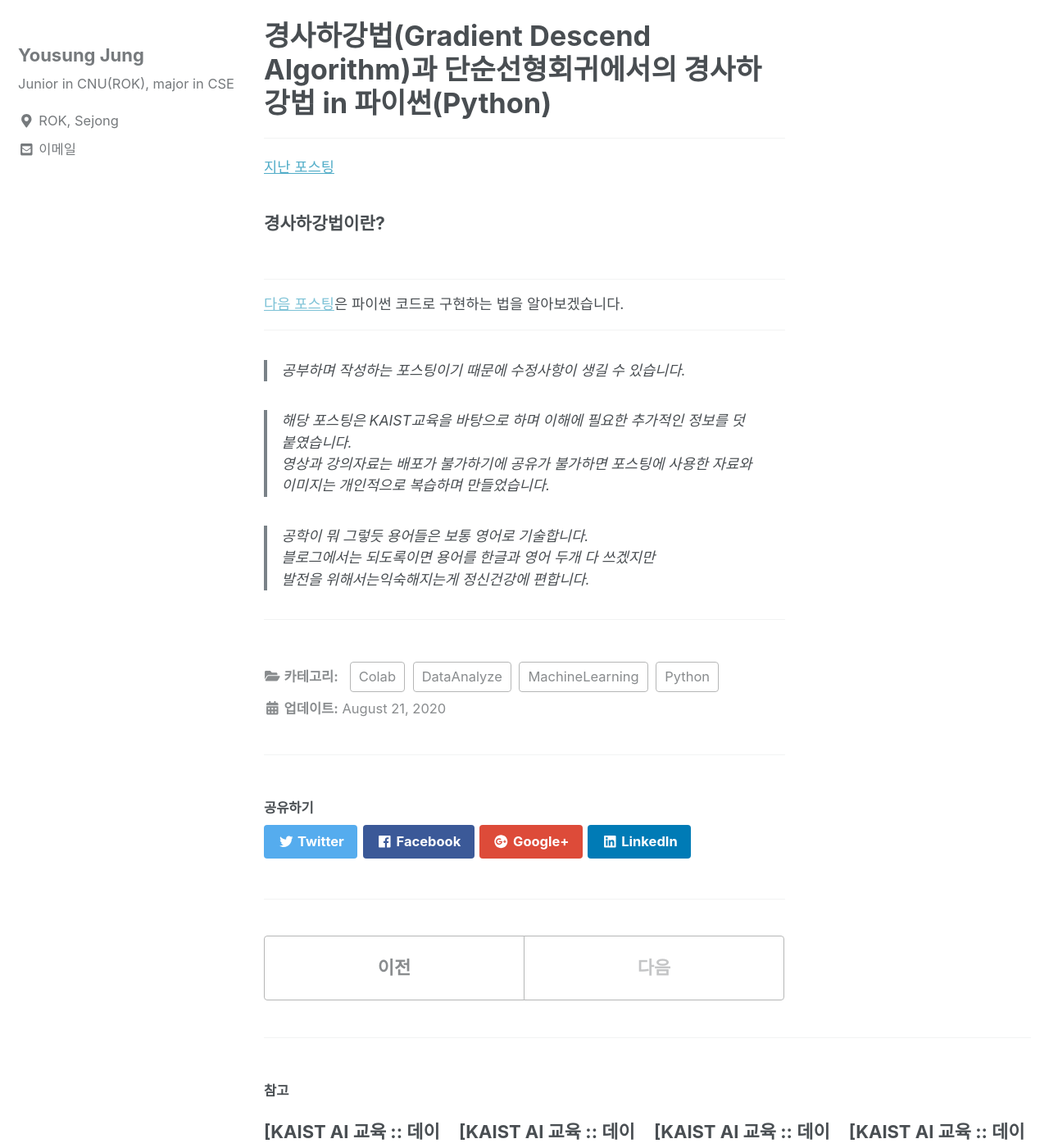
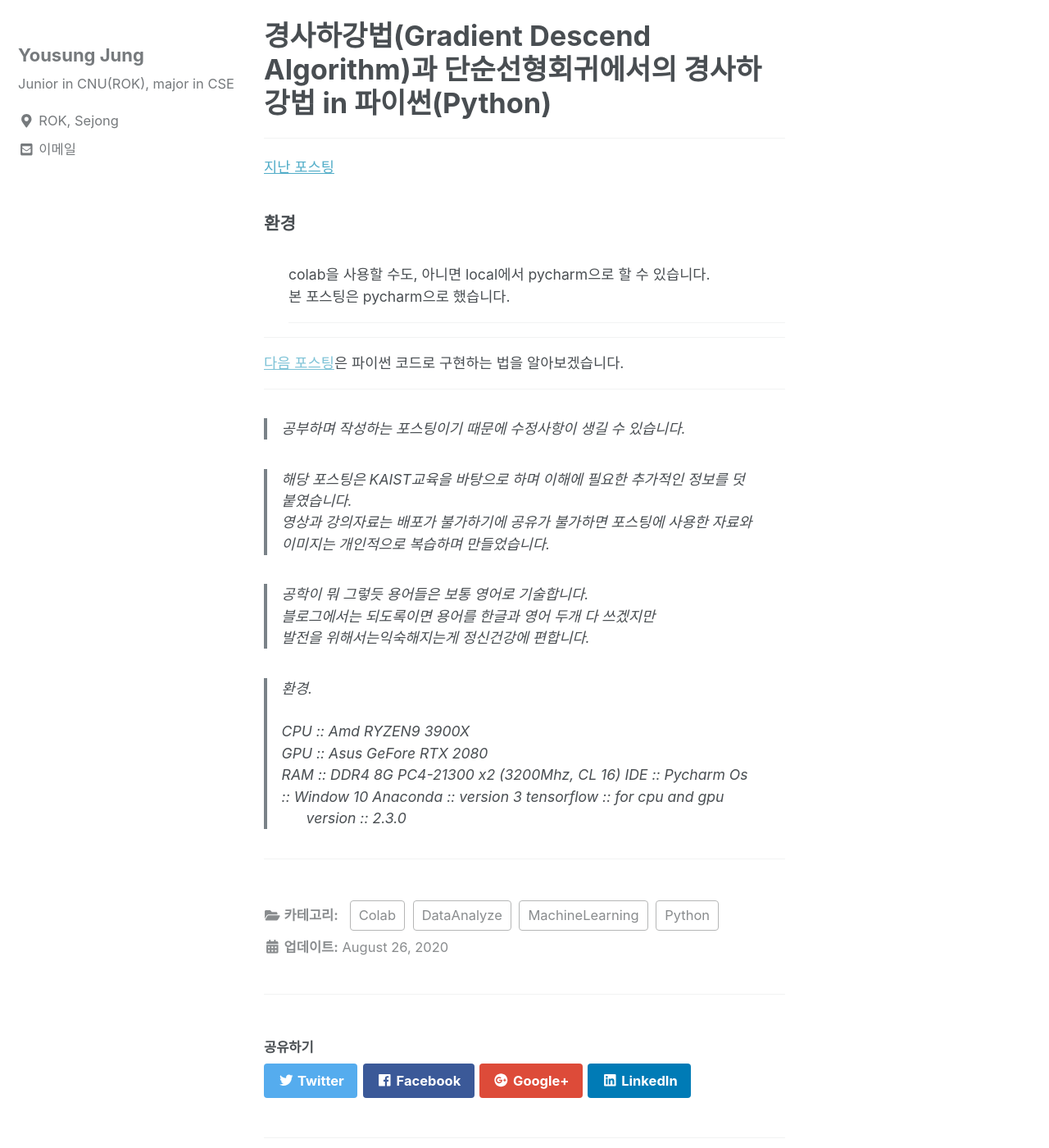
Before and after one commit to can019/can019.github.io, a Jekyll site: the page built from _posts/2020-08-26-MachineLearning-AI-4.md, in a window 1280 px wide and 1400 px high, scrolled down 211 px. Shown: the whole window at 82% size. Built offline with Jekyll 4.4.1, drawn with Linux system fonts in a browser that asks for light colours; nearby versions of some CDN libraries.

Commit message:
modified

```diff
--- a/_posts/2020-08-26-MachineLearning-AI-4.md
+++ b/_posts/2020-08-26-MachineLearning-AI-4.md
@@ -1,15 +1,20 @@
 ---
 title: "[KAIST AI 교육 :: 데이터 분석 및 예측] 4"
-date: 2020-08-20 21:00:15 -0400
+date: 2020-08-26 00:33:15 -0400
 categories: MachineLearning DataAnalyze Python Colab
 ---
 # 경사하강법(Gradient Descend Algorithm)과 단순선형회귀에서의 경사하강법 in 파이썬(Python)
+
 <hr/>
 <div style = "font-size :0.8em">
   <a href = "https://can019.github.io/machinelearning/dataanalyze/MachineLearning-AI-3/">지난 포스팅</a><br/>
   <div>
-    <h3 style = "font-size :1.2em"> 경사하강법이란?</h3><br/>
+    <h3 style = "font-size :1.2em"> 환경</h3><br/>
     <div style = "margin-left : 30px">
+     colab을 사용할 수도, 아니면 local에서 pycharm으로 할 수 있습니다.<br/>
+     본 포스팅은 pycharm으로 했습니다.
+     <hr/>
+
   </div>
  <hr/>
 <a href = "">다음 포스팅</a>은 파이썬 코드로 구현하는 법을 알아보겠습니다.<hr/>
@@ -20,5 +25,18 @@ categories: MachineLearning DataAnalyze Python Colab
     블로그에서는 되도록이면 용어를 한글과 영어 두개 다 쓰겠지만<br/>
     발전을 위해서는익숙해지는게 정신건강에 편합니다.
   </blockquote>
+  <blockquote>
+    환경.<br/><br/>
+    CPU :: Amd RYZEN9 3900X<br/>
+    GPU :: Asus GeFore RTX 2080<br/>
+    RAM :: DDR4 8G PC4-21300 x2 (3200Mhz, CL 16)
+    IDE :: Pycharm
+    Os :: Window 10
+    Anaconda :: version 3
+    tensorflow :: for cpu and gpu<br/>
+    <div style = "margin-left : 30px">
+       version :: 2.3.0<br/>
+    </div>
+  </blockquote>
   <hr/>
 </div>
```
